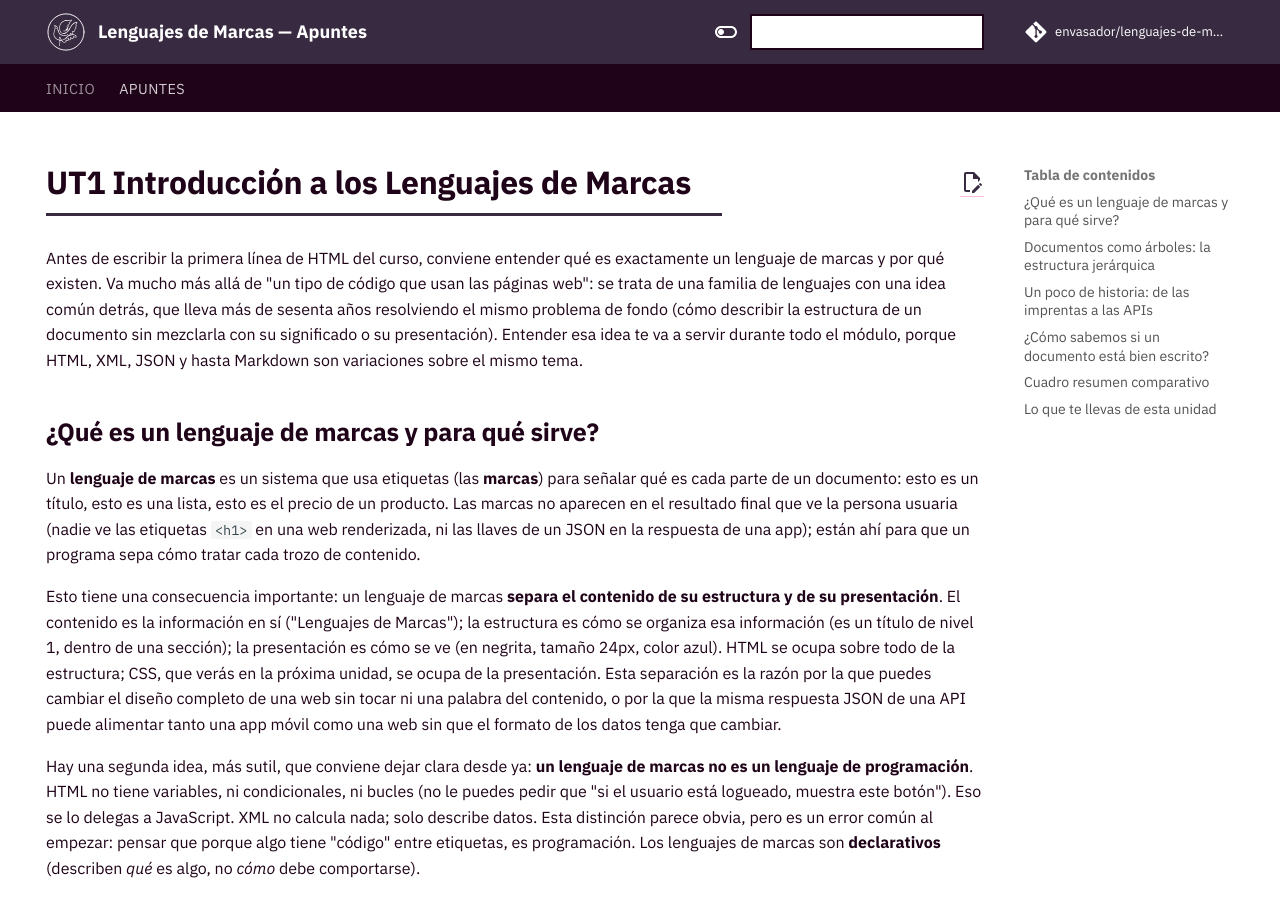
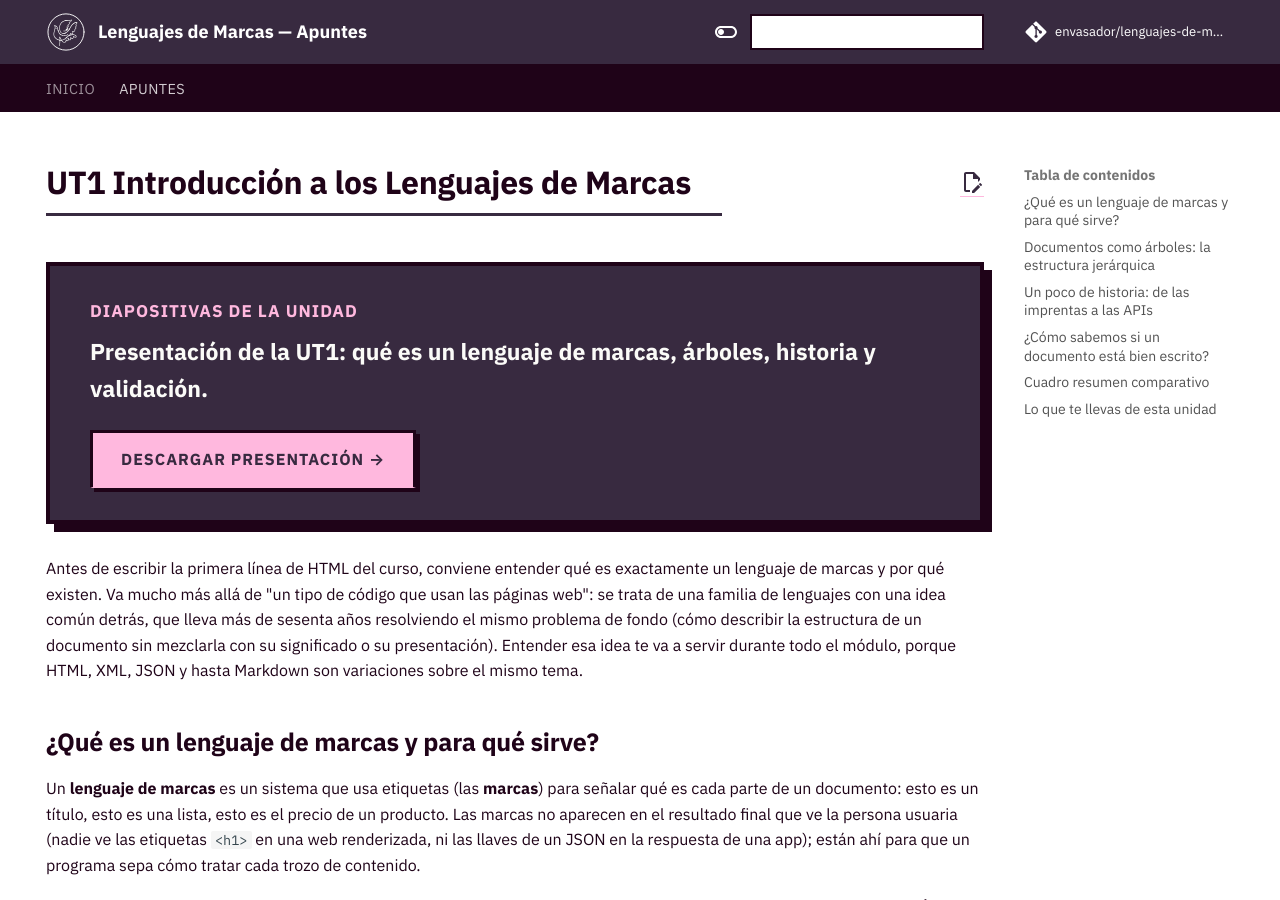
Before and after one commit to envasador/lenguajes-de-marcas, an MkDocs documentation site: the page built from docs/apuntes/introduccion-lenguajes-marcas.md, in a window 1280 px wide and 900 px high. Built offline with MkDocs 1.6.1 and Material for MkDocs 9.7.7, drawn with Linux system fonts in a browser that asks for light colours; comment, search, counter and statistics services are not loaded.

Commit message:
Añadir presentación en PDF de la UT1

```diff
--- a/docs/apuntes/introduccion-lenguajes-marcas.md
+++ b/docs/apuntes/introduccion-lenguajes-marcas.md
@@ -4,6 +4,14 @@ hide:
 ---
 
 # UT1 Introducción a los Lenguajes de Marcas
+
+<div style="background:#382A40; border:4px solid #1F0318; box-shadow:8px 8px 0 #1F0318; padding:32px 40px; display:flex; flex-wrap:wrap; align-items:center; justify-content:space-between; gap:24px; margin:32px 0;">
+  <div>
+    <p style="margin:0 0 8px 0; color:#FFB8DE; font-weight:700; text-transform:uppercase; letter-spacing:1px; font-size:0.85rem;">Diapositivas de la unidad</p>
+    <p style="margin:0; color:#FBFBF8; font-size:1.15rem; font-weight:600;">Presentación de la UT1: qué es un lenguaje de marcas, árboles, historia y validación.</p>
+  </div>
+  <a href="../../assets/ut1-introduccion-lenguajes-marcas.pdf" target="_blank" rel="noopener" style="background:#FFB8DE; color:#1F0318; border:3px solid #1F0318; box-shadow:4px 4px 0 #1F0318; padding:14px 28px; font-weight:700; text-transform:uppercase; letter-spacing:1px; text-decoration:none; white-space:nowrap;">Descargar presentación →</a>
+</div>
 
 Antes de escribir la primera línea de HTML del curso, conviene entender qué es exactamente un lenguaje de marcas y por qué existen. Va mucho más allá de "un tipo de código que usan las páginas web": se trata de una familia de lenguajes con una idea común detrás, que lleva más de sesenta años resolviendo el mismo problema de fondo (cómo describir la estructura de un documento sin mezclarla con su significado o su presentación). Entender esa idea te va a servir durante todo el módulo, porque HTML, XML, JSON y hasta Markdown son variaciones sobre el mismo tema.
 
```
Also changed, not shown: 1 other file.
